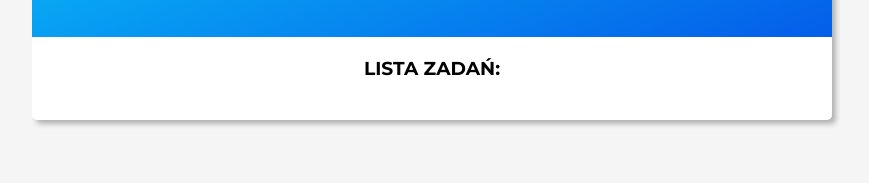
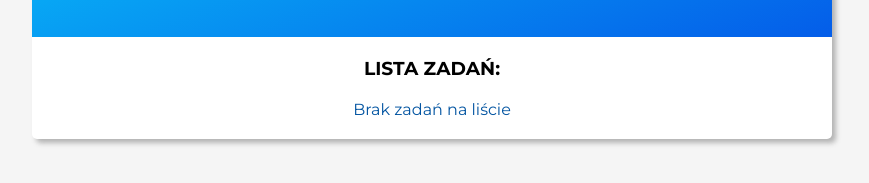
Before and after one commit to danielp345/ToDoListJS, a plain HTML site: page index.html in a window 1280 px wide. Shown: the part 257-440 px from the top of the page, without its empty margins (208-1077 px from the left). Drawn offline with Linux system fonts and the light colour scheme.

Commit message:
Update index.html

```diff
--- a/index.html
+++ b/index.html
@@ -24,7 +24,7 @@
         </div>
         <div class="todolist">
             <h3>Lista zadań:</h3>
-            <p class="error-info"></p>
+            <p class="error-info">Brak zadań na liście</p>
             <ul>
 
             </ul>
```
